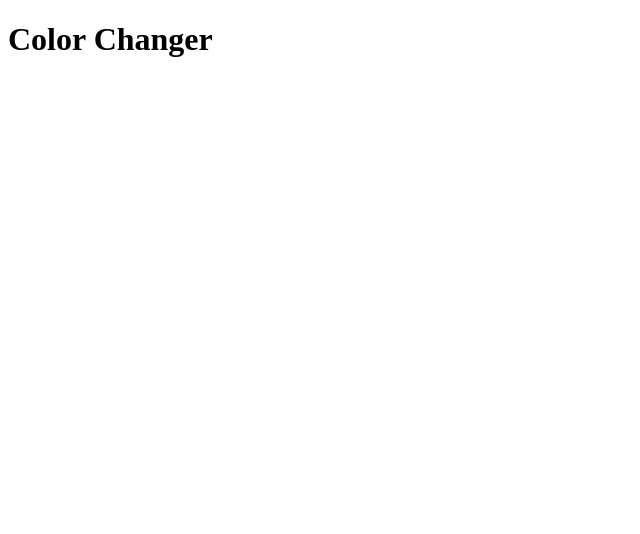
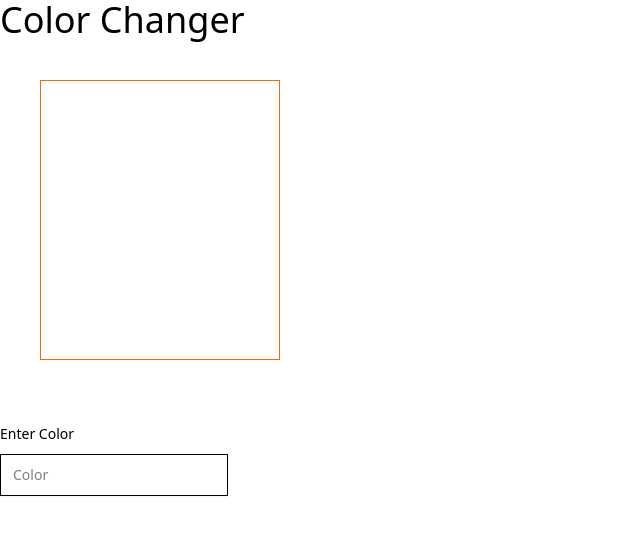
Before and after one commit to Praveen26-Dev/ReactCodes, a React (Vite) app in the folder Day5/: page / in a window 1280 px wide. Shown: the top 534 px of the page, without its empty margins (0-640 px from the left). Built offline with nearby package versions, Linux system fonts and the light colour scheme.

Commit message:
Doing task of Color Changer

```diff
--- a/Day5/src/Components/ColorChange.jsx
+++ b/Day5/src/Components/ColorChange.jsx
@@ -1,10 +1,28 @@
-import React from 'react'
+import React, { useState } from 'react'
+import './colorChange.css'
 
 const ColorChange = () => {
+    let [color,setColor] =useState('')
+    let change=(e)=>{
+     setTimeout(()=>{
+        setColor(e.target.value)
+     },2000)
+
+    }
   return (
     <>
-     <h1>Color Changer</h1>
+     <h1 className='text-4xl'>Color Changer</h1>
+     <div className='border border-amber-600 h-70 w-60 m-10' style={{backgroundColor:color}}>
 
+     </div>
+     <br />
+     {/* Enter Color <input type="text" /> */}
+     <div>
+            <label for="Enter Color" class="block mb-2.5 text-sm font-medium text-heading">Enter Color</label>
+            <input type="text" id="first_name" class="bg-neutral-secondary-medium border border-default-medium text-heading text-sm rounded-base focus:ring-brand focus:border-brand block  px-3 py-2.5 shadow-xs placeholder:text-body" placeholder="Color"
+            onChange={change}
+            />
+        </div>
     </>
   )
 }
--- /dev/null
+++ b/Day5/src/Components/colorChange.css
@@ -0,0 +1 @@
+@import "tailwindcss";
```
